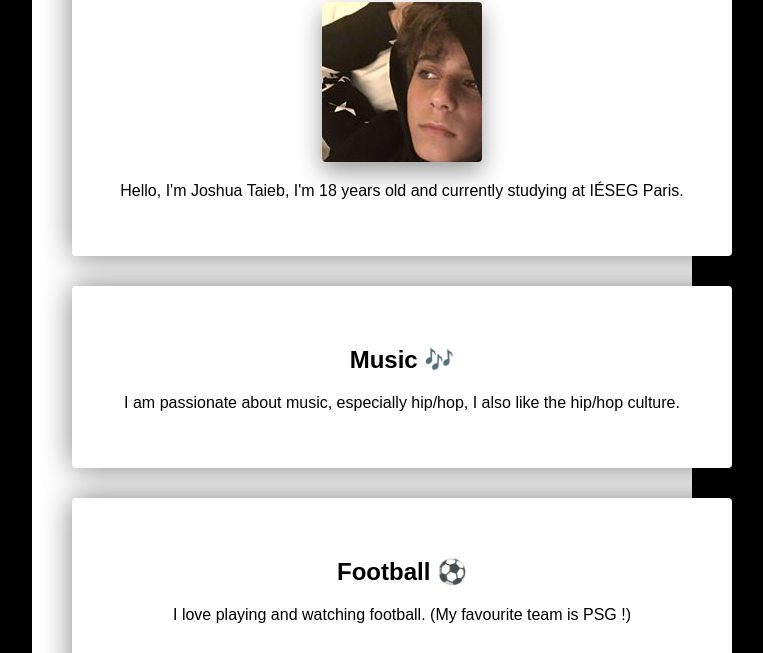
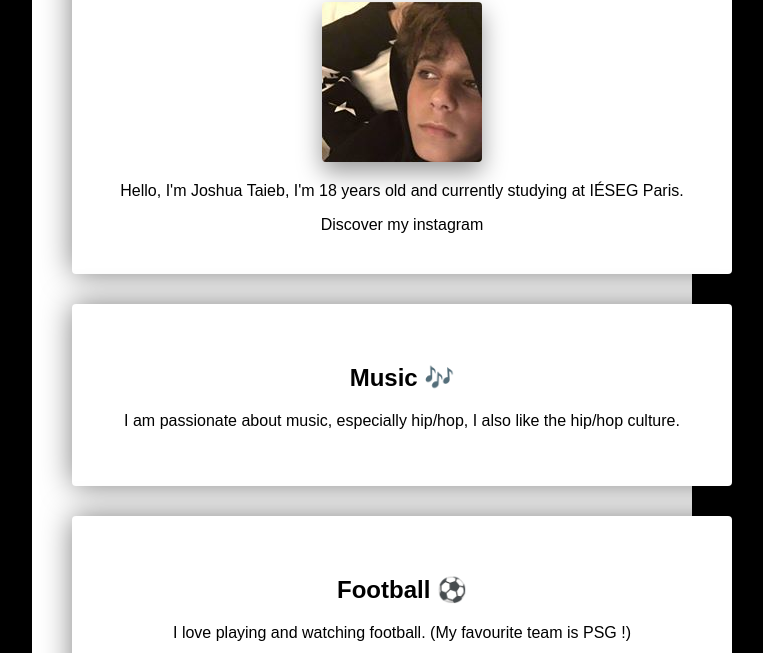
Before and after one commit to joshua-taieb/my-profile, a plain HTML site: page index.html in a window 1280 px wide. Shown: the part 147-800 px from the top of the page, without its empty margins (278-1041 px from the left). Drawn offline with Linux system fonts and the light colour scheme.

Commit message:
Update index.html

```diff
--- a/index.html
+++ b/index.html
@@ -17,6 +17,7 @@
 				<p>
 				Hello, I'm Joshua Taieb, I'm 18 years old and currently studying at IÉSEG Paris.
 				</p>
+				<a href="https://www.instagram.com/josh.taieb/" target="_blank"; class="btn_red">Discover my instagram</a>
 			</div>
 			<div class="card">
 				<h2>Music 🎶</h2>
```
